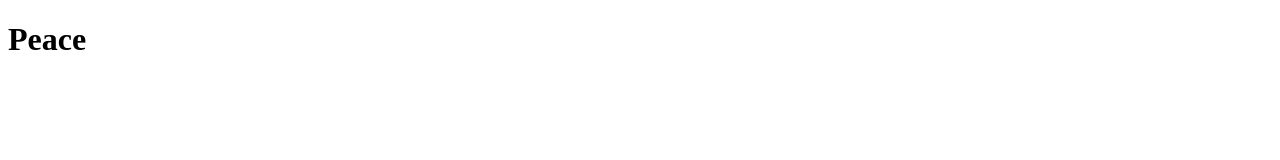
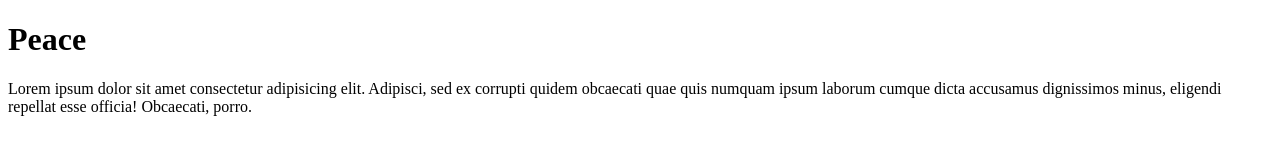
Before and after one commit to dvd2x/git-and-github, a plain HTML site: page index.html in a window 1280 px wide. Drawn offline with Linux system fonts and the light colour scheme.

Commit message:
added lorem

```diff
--- a/index.html
+++ b/index.html
@@ -8,5 +8,11 @@
   </head>
   <body>
     <h1>Peace</h1>
+    <p>
+      Lorem ipsum dolor sit amet consectetur adipisicing elit. Adipisci, sed ex
+      corrupti quidem obcaecati quae quis numquam ipsum laborum cumque dicta
+      accusamus dignissimos minus, eligendi repellat esse officia! Obcaecati,
+      porro.
+    </p>
   </body>
 </html>
```
